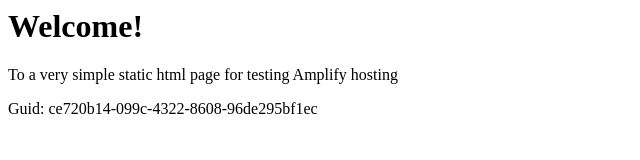
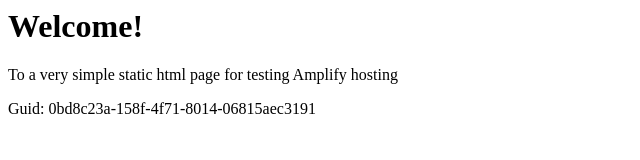
Before and after one commit to aws-aemilia-syd/Github-PR-Commit-Integration-Test-DoNotTouch-Gith-BKMSSQOA-v1-preprod-ap-southeast-2, a website: page src/index.html in a window 1280 px wide. Shown: the full height of the page, 0-640 px from the left. Drawn offline with Linux system fonts and the light colour scheme.

Commit message:
commit from integ tests

```diff
--- a/src/index.html
+++ b/src/index.html
@@ -12,6 +12,6 @@
 <body>
     <h1>Welcome!</h1>
     <p>To a very simple static html page for testing Amplify hosting</p>
-    <p>Guid: ce720b14-099c-4322-8608-96de295bf1ec</p></body>
+    <p>Guid: 0bd8c23a-158f-4f71-8014-06815aec3191</p></body>
 
 </html>
```
